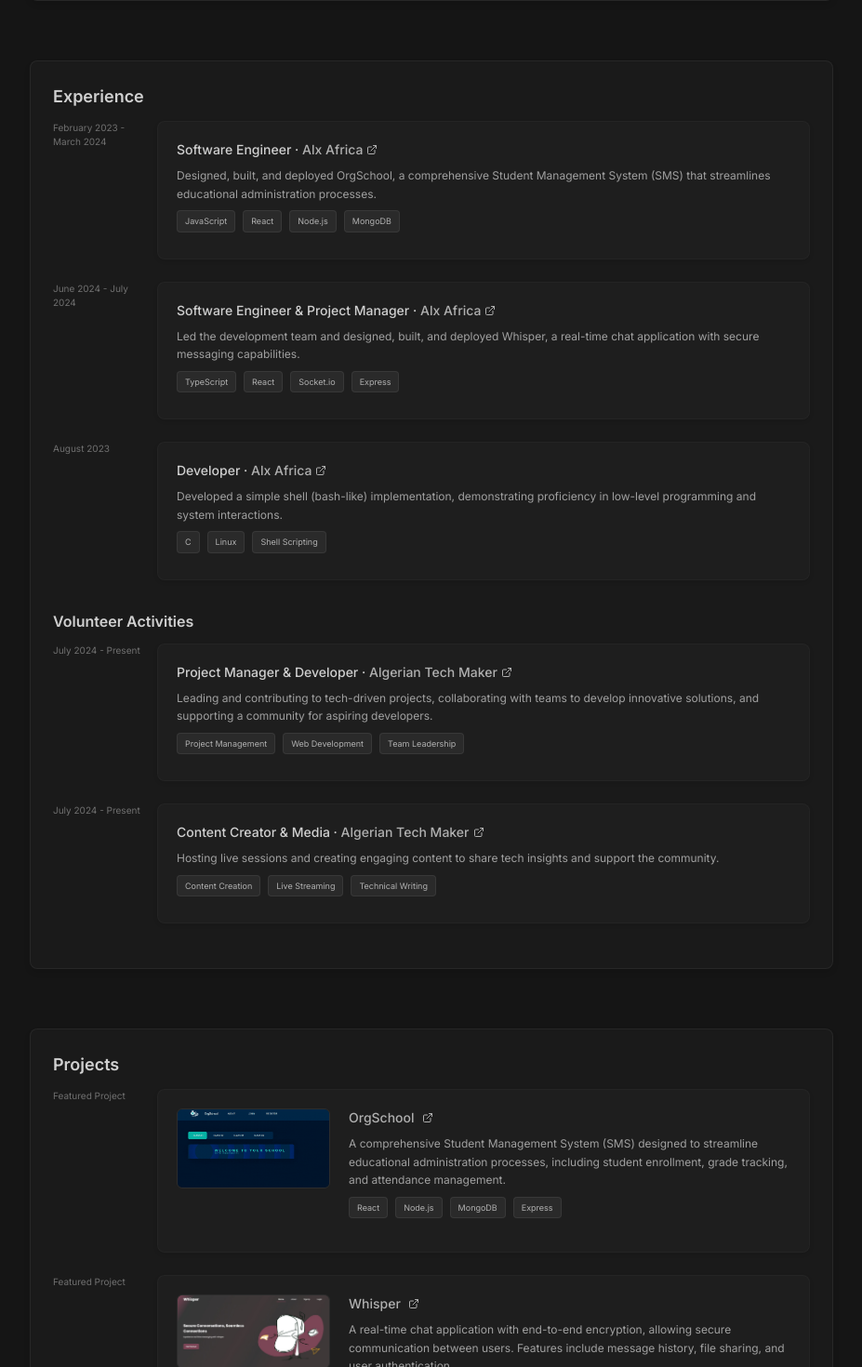
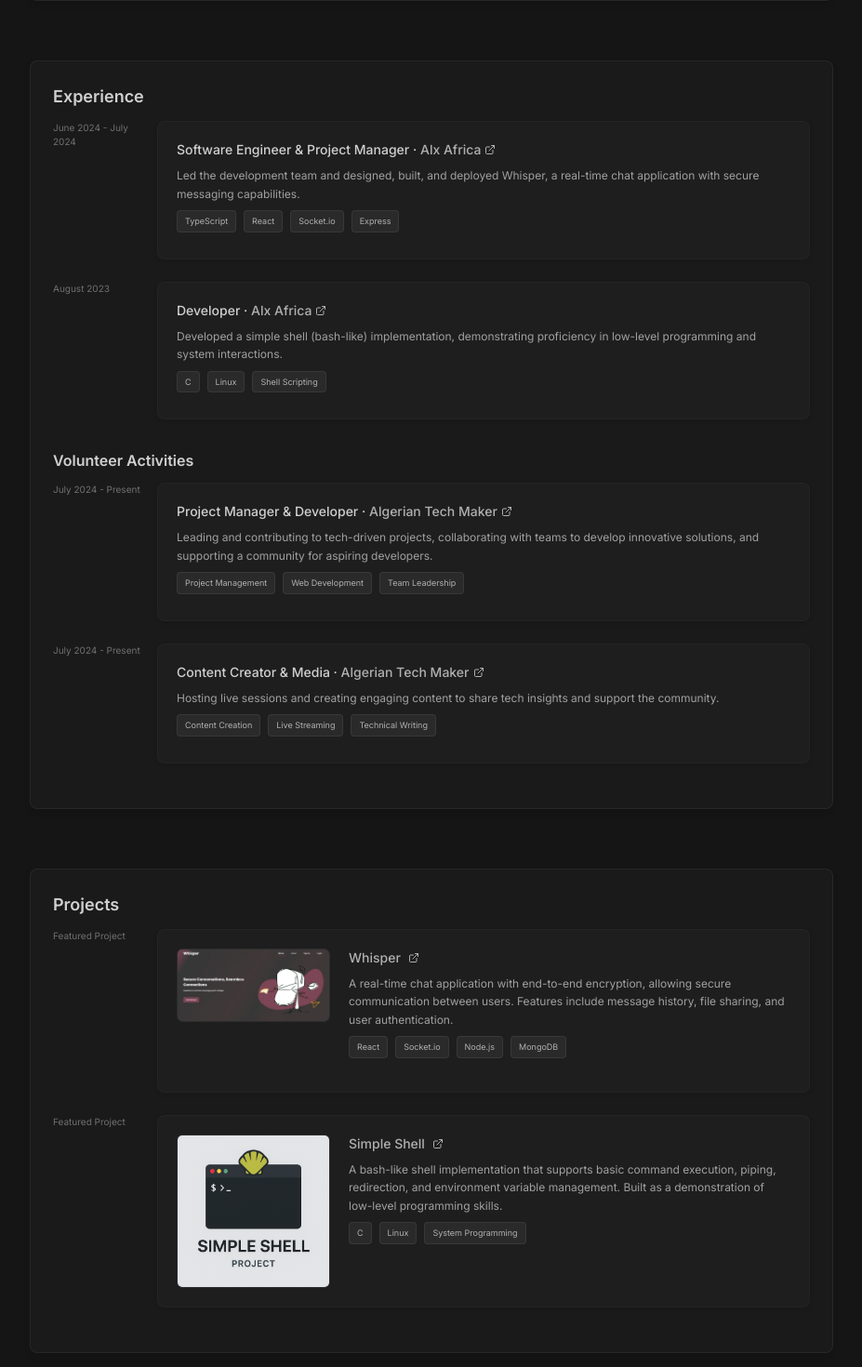
Before and after one commit to WalaEddine01/Portfoplio, a Next.js app: page / in a window 1280 px wide. Shown: the part 1180-2650 px from the top of the page at 93% size, without its empty margins (336-1263 px from the left). Built offline with nearby package versions, Linux system fonts and the light colour scheme.

Commit message:
Made changes on 17:46:45

```diff
--- a/app/page.tsx
+++ b/app/page.tsx
@@ -149,14 +149,14 @@ export default function Page() {
 
         <section id="experience" className="mb-16">
           <h2 className="text-lg font-semibold text-slate-light mb-3">Experience</h2>
-          <JobExperience
+          {/* <JobExperience
             dateRange="February 2023 - March 2024"
             title="Software Engineer"
             company="Alx Africa"
             companyUrl="https://www.alxafrica.com"
             description="Designed, built, and deployed OrgSchool, a comprehensive Student Management System (SMS) that streamlines educational administration processes."
             technologies={["JavaScript", "React", "Node.js", "MongoDB"]}
-          />
+          /> */}
           <JobExperience
             dateRange="June 2024 - July 2024"
             title="Software Engineer & Project Manager"
@@ -195,14 +195,14 @@ export default function Page() {
 
         <section id="projects" className="mb-16">
           <h2 className="text-lg font-semibold text-slate-light mb-3">Projects</h2>
-          <ProjectCard
+          {/* <ProjectCard
             title="OrgSchool"
             description="A comprehensive Student Management System (SMS) designed to streamline educational administration processes, including student enrollment, grade tracking, and attendance management."
             imageUrl={orgschoolimg.src}
             projectUrl="https://github.com/WalaEddine01/OrgSchool-portfolio-project"
             technologies={["React", "Node.js", "MongoDB", "Express"]}
-            /*stars={}*/
-          />
+            // stars prop intentionally omitted or set to a valid value if needed
+          /> */}
           <ProjectCard
             title="Whisper"
             description="A real-time chat application with end-to-end encryption, allowing secure communication between users. Features include message history, file sharing, and user authentication."
```
